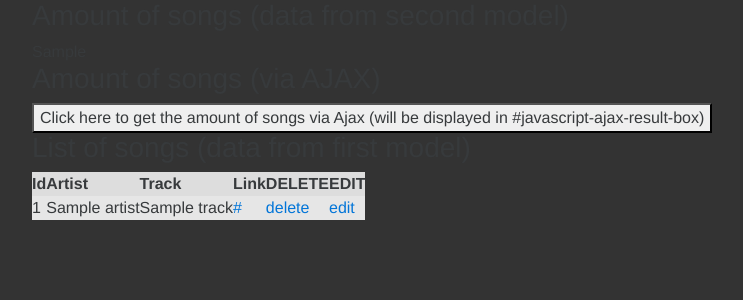
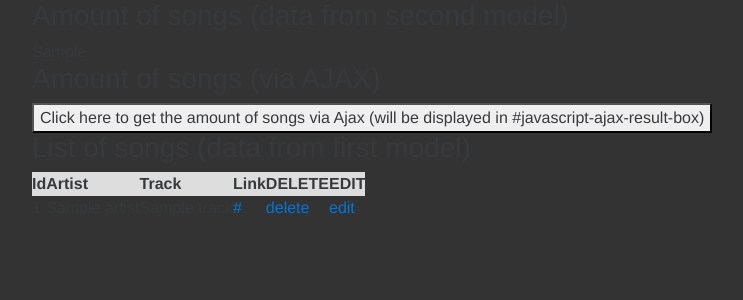
Before and after one commit to ugurozturk/hdss, a PHP site: template application/view/songs/index.php in a window 1280 px wide. Shown: the part 482-782 px from the top of the page, without its empty margins (53-796 px from the left). Run offline with PHP 8.4, Linux system fonts and the light colour scheme; the template is opened without the code that fills it: most values are stand-ins (such as "Sample title", 1, 10 or a date in 2020); some libraries are stand-ins or nearby versions.

Commit message:
Style Düzenlemesi Yapıldı

```diff
--- a/public/css/style.css
+++ b/public/css/style.css
@@ -6,7 +6,7 @@
   padding-bottom: .5em;
 }
 
-tbody{
+.table tbody{
   background-color: #e6e6e6;
 }
 thead>tr>th{
```
